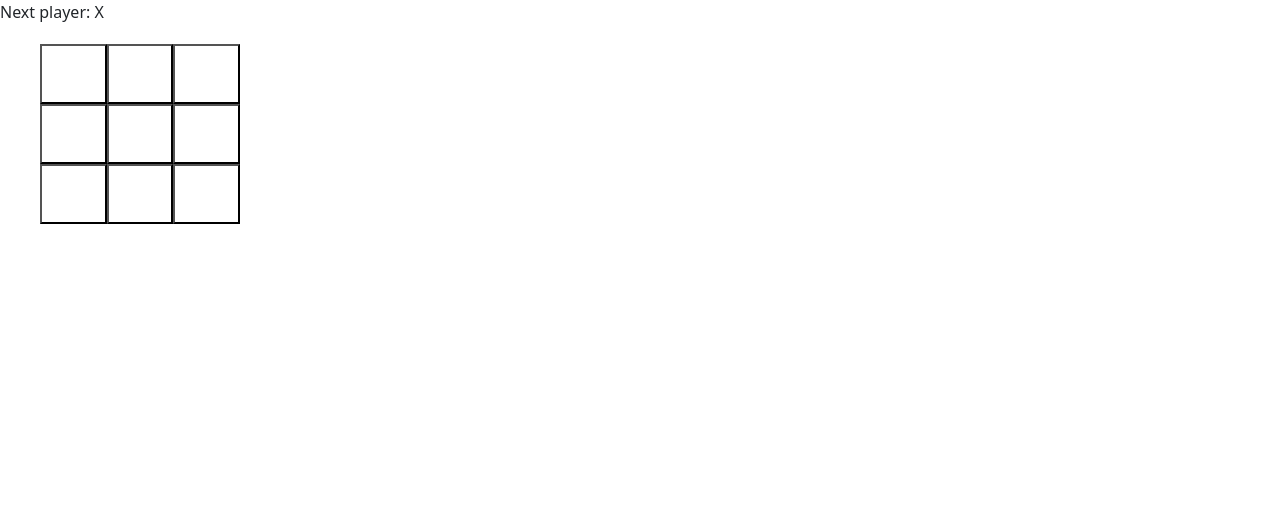
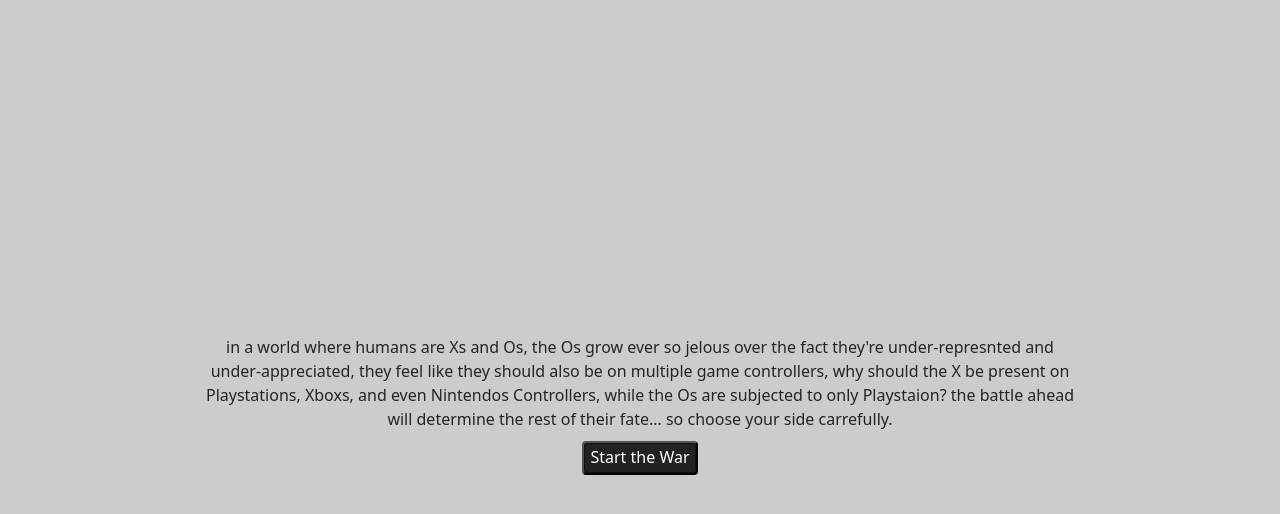
Before and after one commit to Alex-Demha/tic-tac-toe, a React (Create React App) app: page / in a window 1280 px wide. Shown: the top 514 px of the page. Built offline with nearby package versions, Linux system fonts and the light colour scheme.

Commit message:
Added a plot, and a Reset button, made the Grid look better, only styling the text is left

```diff
--- a/src/App.css
+++ b/src/App.css
@@ -1,3 +1,93 @@
+.container{
+  display: flex;
+  justify-content: center;
+  align-items: center;
+  flex-direction: column;
+  font-size: 22px;
+  text-align: center;
+  overflow: visible;
+}
+
+/* ****************************************************************************************************************** */
+/***************************************************** Styling the Plot Screen ***********************************/
+/* ****************************************************************************************************************** */
+
+.plot{
+  position: fixed;
+  width: 100%;
+  height: 100vh;
+  background: #ccc;
+  display: flex;
+  justify-content: center;
+  align-items: center;
+  flex-direction: column;
+  padding: 20px;
+  overflow: hidden;
+
+}
+
+.plot .plot-text{
+  max-width: 900px;
+  text-align: center;
+  padding: 10px;
+}
+.plot .plot-button{
+  color: #fff;
+  background-color: #222;
+  padding: 2px 6px 4px 6px;
+  border-radius: 4px;
+  position: relative;
+  transition: all .3s ease;
+}
+
+.plot .plot-button::before{
+  content: '';
+  display: block;
+  position: absolute;
+  top:0;
+  left:0;
+  border: 1px solid #111;
+  width: 100%;
+  height: 100%;
+  border-radius: 4px;
+  transition: all .3s ease;
+}
+
+.plot .plot-button:hover::before{
+  transform: scale(1.3, 1.9);
+  opacity: 0;
+}
+
+.plot .plot-button:hover{
+  transform: scale(1.1);
+}
+.plot-button-clicked{
+  animation: fade-out 2s ease forwards;
+}
+
+
+@keyframes fade-out {
+  30%{
+    opacity: 0;
+    width: 100%;
+    height: 100%;
+    transform: translate(0);
+  }
+  100%{
+    opacity: 0;
+    width: 0px;
+    height: 0px;
+    transform: translateX(100000px);
+  }
+}
+
+
+
+/* ****************************************************************************************************************** */
+/***************************************************** Styling the Tic Tac Toe Grid ***********************************/
+/* ****************************************************************************************************************** */
+
+
 .square{
   width: 60px;
   height: 60px;
@@ -7,8 +97,49 @@
   justify-content: center;
   align-items: center;
   background-color: white;
+  border: 4px solid #111;
 }
 
+.square-0{
+  border-left: 0;
+  border-top: 0;
+}
+
+.square-1{
+  border-top: 0;
+}
+
+.square-2{
+  border-right: 0;
+  border-top: 0;
+}
+
+.square-5{
+  border-right: 0;
+}
+
+.square-3{
+  border-left: 0;
+}
+.square-6{
+  border-left: 0;
+  border-bottom: 0;
+}
+
+.square-7{
+  border-bottom: 0;
+}
+
+.square-8{
+  border-right: 0;
+  border-bottom: 0;
+}
+
+
+
+/* ****************************************************************************************************************** */
+/***************************************************** Making the grid 3 x 3 ******************************************/
+/* ****************************************************************************************************************** */
 .board{
   display: flex;
   flex-wrap: wrap;
@@ -148,3 +279,40 @@
     height: 30px;
   }
 }
+
+/* ****************************************************************************************************************** */
+/***************************************************** other stuff like text and buttons ***********************************/
+/* ****************************************************************************************************************** */
+
+.reset-button{
+  color: #fff;
+  background-color: #222;
+  padding: 2px 6px 4px 6px;
+  border-radius: 4px;
+  position: relative;
+  transition: all .3s ease;
+  margin: 10px;
+
+}
+
+.reset-button::before{
+  content: '';
+  display: block;
+  position: absolute;
+  top:0;
+  left:0;
+  border: 1px solid #111;
+  width: 100%;
+  height: 100%;
+  border-radius: 4px;
+  transition: all .3s ease;
+}
+
+.reset-button:hover::before{
+  transform: scale(1.3, 1.4);
+  opacity: 0;
+}
+
+.reset-button:hover{
+  transform: scale(1.1);
+}
--- a/src/components/board.jsx
+++ b/src/components/board.jsx
@@ -1,5 +1,6 @@
 import React, { Component } from "react";
 import Square from "./square";
+import Plot from "./plot";
 
 class Board extends Component {
   constructor() {
@@ -69,12 +70,33 @@ class Board extends Component {
     this.checkWinner(array);
   };
 
+  resetGame = () => {
+    let a = Array(9).fill("");
+    this.setState({ tic: a });
+    console.log(this.state.tic);
+    this.setState({ win: false });
+    this.setState({ draw: false });
+  };
+
+  resetButton = () => {
+    if (this.state.win || this.state.draw) {
+      return (
+        <button className="reset-button" onClick={this.resetGame}>
+          Reset
+        </button>
+      );
+    }
+  };
+
   render() {
     let status = this.state.current;
-    let winner = this.state.win ? "the winner is:" + this.state.current : "";
+    let winner = this.state.win ? "the winner is: " + this.state.current : "";
     if (this.state.draw && winner === "") winner = "It's a DRAW!";
     return (
-      <div>
+      <React.Fragment>
+        <Plot />
+
+        <div className="container">
           <div className="status">Next player: {status}</div>
           <div className="board">
             {this.state.values.map((value) => (
@@ -82,12 +104,14 @@ class Board extends Component {
                 key={value}
                 onPress={() => this.handlePress(value)}
                 value={this.state.tic[value]}
+                num={value}
               />
             ))}
           </div>
-
           <span className="win">{winner}</span>
+          {this.resetButton()}
         </div>
+      </React.Fragment>
     );
   }
 }
--- /dev/null
+++ b/src/components/plot.jsx
@@ -0,0 +1,32 @@
+import React, { Component } from "react";
+
+class Plot extends Component {
+  state = {
+    plotClasses: "plot ",
+  };
+  setplotClasses = () => {
+    this.setState({
+      plotClasses: this.state.plotClasses + "plot-button-clicked ",
+    });
+  };
+  render() {
+    return (
+      <div className={this.state.plotClasses}>
+        <div className="plot-text">
+          in a world where humans are Xs and Os, the Os grow ever so jelous over
+          the fact they're under-represnted and under-appreciated, they feel
+          like they should also be on multiple game controllers, why should the
+          X be present on Playstations, Xboxs, and even Nintendos Controllers,
+          while the Os are subjected to only Playstaion? the battle ahead will
+          determine the rest of their fate... so choose your side carrefully.
+        </div>
+
+        <button className="plot-button" onClick={() => this.setplotClasses()}>
+          Start the War
+        </button>
+      </div>
+    );
+  }
+}
+
+export default Plot;
--- a/src/components/square.jsx
+++ b/src/components/square.jsx
@@ -1,4 +1,5 @@
 import React, { Component } from "react";
+import plot from "./plot";
 
 class Square extends Component {
   drawClass = (value) => {
@@ -6,11 +7,20 @@ class Square extends Component {
     else if (value === "O") return "draw-o";
   };
 
+  squareClasses = (value) => {
+    let classes = "square ";
+    classes += "square-" + value;
+    console.log(classes);
+    return classes;
+  };
+
   render() {
     //console.log(this.props);
-
     return (
-      <button className="square" onClick={this.props.onPress}>
+      <button
+        className={this.squareClasses(this.props.num)}
+        onClick={this.props.onPress}
+      >
         <div className={this.drawClass(this.props.value)}>
           <div className="line-container">
             <span className="line line-left"></span>
```
Lines whose indentation alone changed are shown as unchanged.
